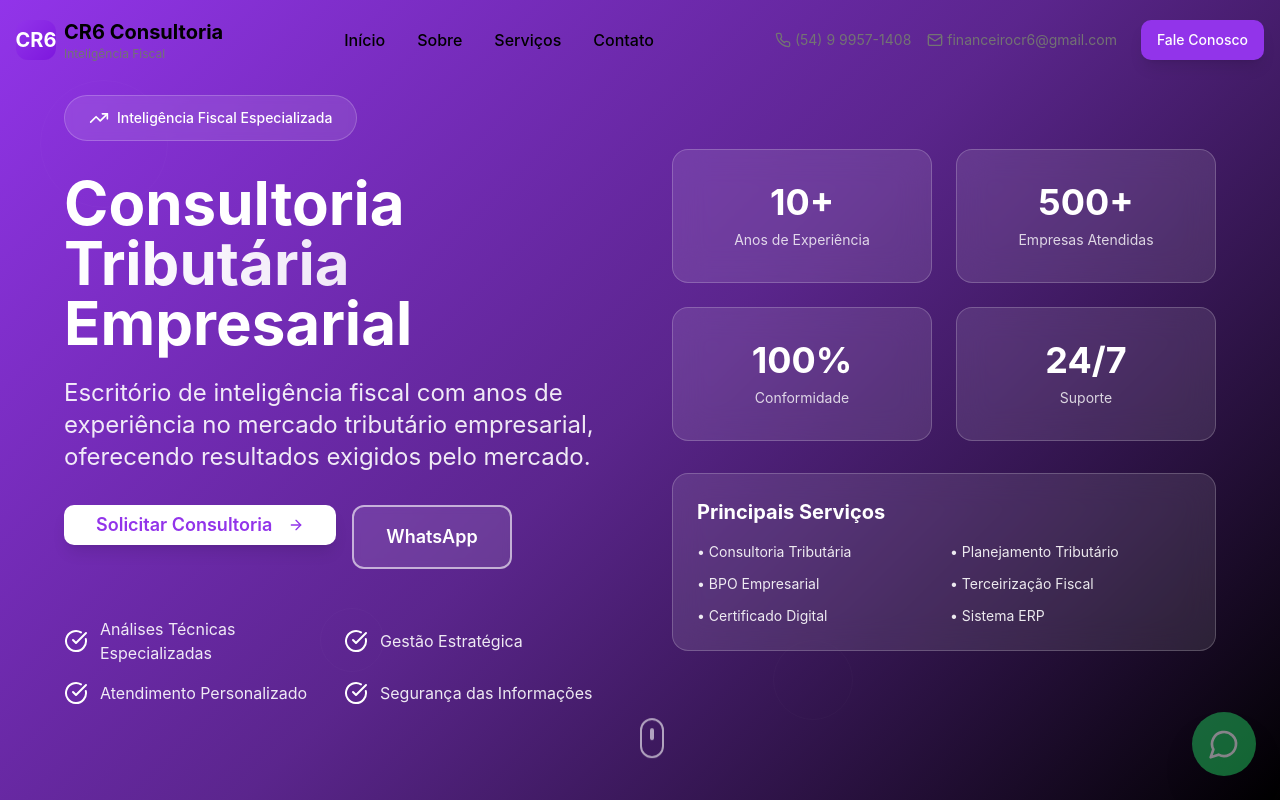
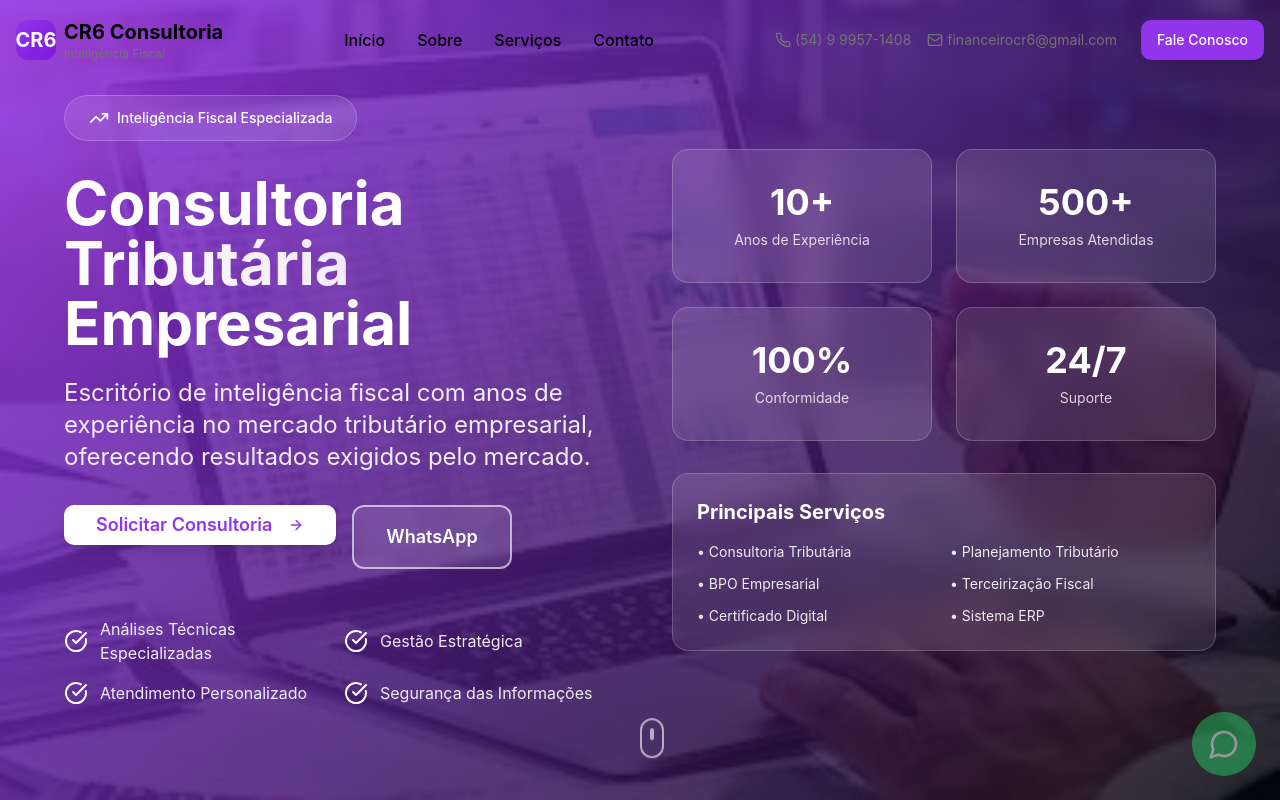
Before and after one commit to DevZipMateus/cr6-digital-boost, a React (Vite) app: page / in a window 1280 px wide. Shown: the top 800 px of the page. Built offline with nearby package versions, Linux system fonts and the light colour scheme.

Commit message:
Add background image to Hero section
Updated the Hero section's background to use the provided image, enhancing the visual appeal of the website.

```diff
--- a/src/components/Hero.tsx
+++ b/src/components/Hero.tsx
@@ -12,9 +12,19 @@ const Hero = () => {
   };
 
   return (
-    <section id="inicio" className="relative min-h-screen flex items-center justify-center overflow-hidden bg-gradient-hero">
+    <section id="inicio" className="relative min-h-screen flex items-center justify-center overflow-hidden">
+      {/* Background Image */}
+      <div
+        className="absolute inset-0 bg-cover bg-center bg-no-repeat"
+        style={{
+          backgroundImage: `url('/lovable-uploads/10a45b36-9813-4106-ba5b-fb4a27d6f242.png')`
+        }}
+      ></div>
+
+      {/* Overlay */}
+      <div className="absolute inset-0 bg-gradient-overlay"></div>
+
       {/* Background Pattern */}
-      <div className="absolute inset-0 bg-gradient-overlay"></div>
       <div className="absolute inset-0 opacity-10">
         <div className="absolute top-20 left-10 w-32 h-32 border border-white/20 rounded-full"></div>
         <div className="absolute top-40 right-20 w-24 h-24 border border-white/20 rounded-full"></div>
```
Also changed, not shown: public/lovable-uploads/10a45b36-9813-4106-ba5b-fb4a27d6f242.png (added).
